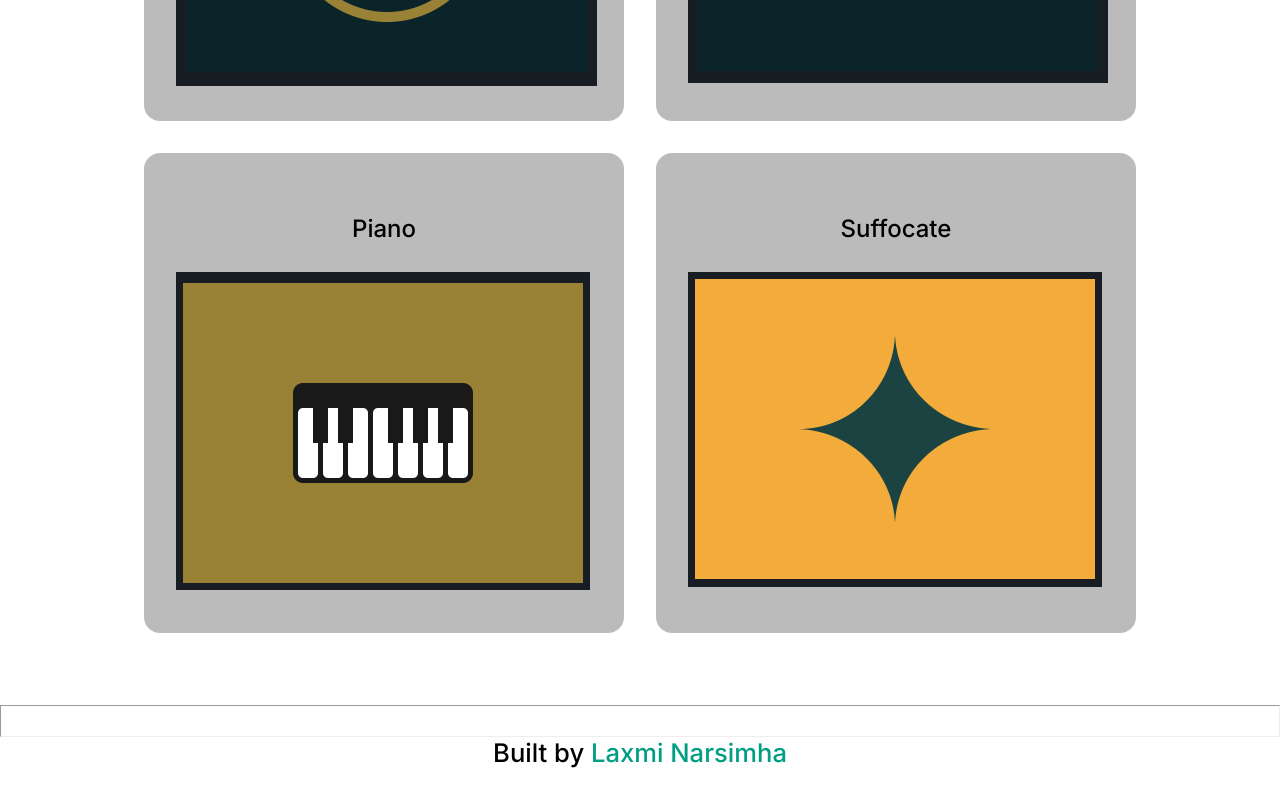
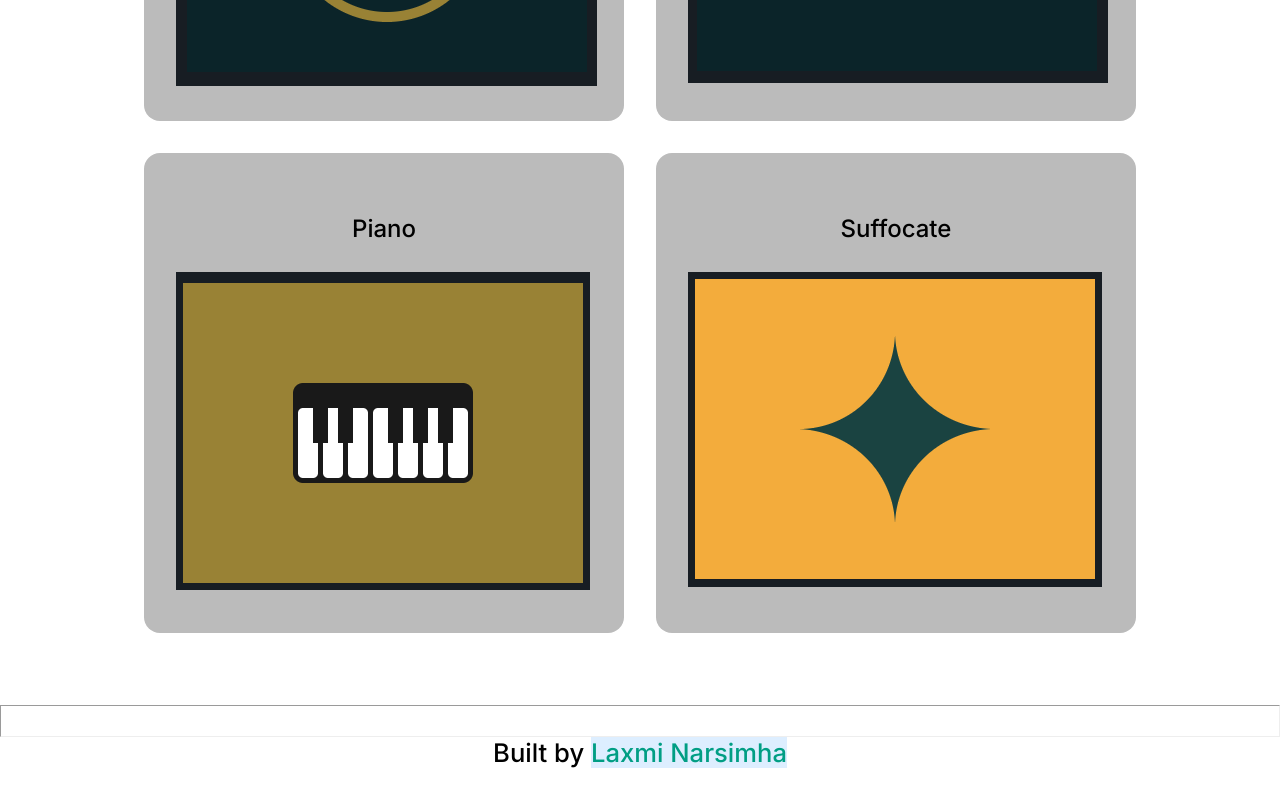
Before and after one commit to laminarss/css-battle-solutions, a plain HTML site: page index.html in a window 1280 px wide. Shown: the part 585-1385 px from the top of the page. Drawn offline with Linux system fonts and the light colour scheme.

Commit message:
updated github-link background

```diff
--- a/style.css
+++ b/style.css
@@ -76,6 +76,7 @@ hr {
 }
 
 .footer a {
+   background-color: #def;
    color:rgb(1, 158, 132);
    text-decoration: none;
 }
```
